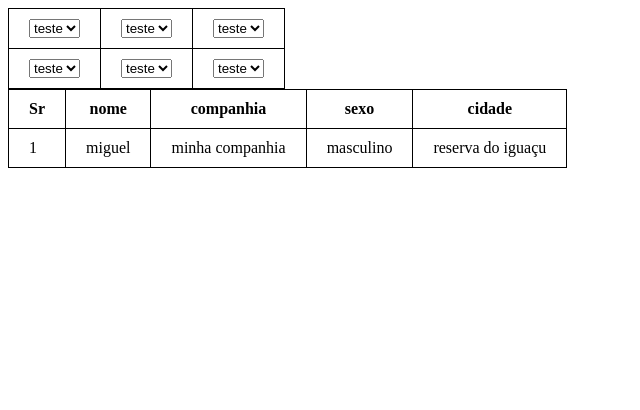
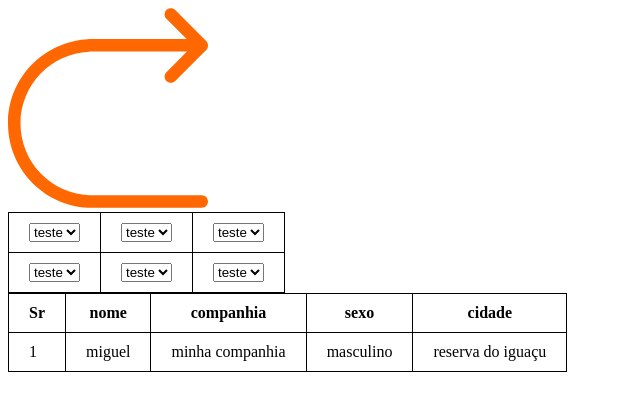
Before and after one commit to MiguelRomaniw/Tasks, a plain HTML site: page TabelaDinamicaJS/index.html in a window 1280 px wide. Shown: the whole page, without its empty margins (0-640 px from the left). Drawn offline with Linux system fonts and the light colour scheme; files whose address does not match are found by name.

Commit message:
Update index.html

```diff
--- a/TabelaDinamicaJS/index.html
+++ b/TabelaDinamicaJS/index.html
@@ -65,6 +65,9 @@
                 </td>
             </tr>
         </tbody>
+        <div>
+            <svg fill="#FF6700" height="200px" width="200px" version="1.1" id="Capa_1" xmlns="http://www.w3.org/2000/svg" xmlns:xlink="http://www.w3.org/1999/xlink" viewBox="0 0 384.97 384.97" xml:space="preserve"><g id="SVGRepo_bgCarrier" stroke-width="0"></g><g id="SVGRepo_tracerCarrier" stroke-linecap="round" stroke-linejoin="round"></g><g id="SVGRepo_iconCarrier"> <g> <path d="M372.939,360.595h-36.091h-89.686h-90.769v-0.301c-73.589-3.176-132.333-63.676-132.333-138.048 S82.805,87.375,156.394,84.199v-0.301h90.769h89.686h7.675l-39.628,39.628c-4.68,4.68-4.68,12.331,0,17.011 c4.68,4.68,12.331,4.68,17.011,0l59.55-59.55c2.418-2.418,3.525-5.618,3.453-8.806c0.084-3.188-1.035-6.388-3.453-8.806 l-59.55-59.55c-4.68-4.68-12.331-4.68-17.011,0s-4.68,12.331,0,17.011l39.002,39.002H156.394c-0.71,0-1.311,0.289-1.985,0.409 C68.452,64.445,0,135.255,0,222.246c0,89.698,72.711,162.409,162.409,162.409c1.624,0,3.2-0.192,4.824-0.241 c0.409,0.036,0.77,0.241,1.191,0.241h204.515c6.617,0,12.03-5.414,12.03-12.03C384.97,366.008,379.556,360.595,372.939,360.595z"></path> <g> </g> <g> </g> <g> </g> <g> </g> <g> </g> <g> </g> </g> </g></svg>
+        </div>
 </table>
     <script src="/tabela automatica 1/script.js"></script>
 </body>
```
